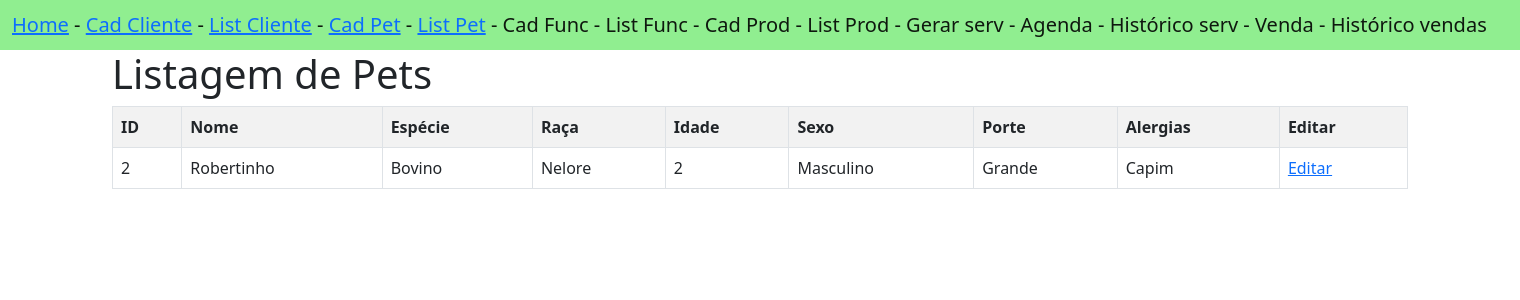
After one commit to antoniovini47/PetPlanet, a Django app: page /listarPets/ in a window 1520 px wide. The commit adds this page. Shown: the top 300 px of the page. Run offline with Django 5.2, Linux system fonts and the light colour scheme; data comes from the database, SQL or seed files in the repository; both versions use the stored data as it was after the commit.

Commit message:
Implementação do sistema completo de cadastro, edição e exclusão de Pet

```diff
--- a/projetoPetPlanet/appPetPlanet/models.py
+++ b/projetoPetPlanet/appPetPlanet/models.py
@@ -1,4 +1,5 @@
 from django.db import models
+
 
 class Cliente(models.Model):
     id_cliente = models.AutoField(primary_key=True)
@@ -7,3 +8,14 @@ class Cliente(models.Model):
     email = models.TextField()
     telefone = models.TextField()
     endereco = models.TextField()
+
+
+class Pet(models.Model):
+    id_pet = models.AutoField(primary_key=True)
+    nome = models.TextField()
+    especie = models.TextField()
+    raca = models.TextField()
+    idade = models.TextField()
+    sexo = models.TextField()
+    porte = models.TextField()
+    alergias = models.TextField()
--- a/projetoPetPlanet/appPetPlanet/templates/cliente/cadastrarCliente.html
+++ b/projetoPetPlanet/appPetPlanet/templates/cliente/cadastrarCliente.html
@@ -1,4 +1,4 @@
-{% extends 'cliente/navBar.html' %}
+{% extends 'navBar.html' %}
 {% block conteudo %}
 <form action="{% url 'salvarNovoClienteNoBD' %}" method="post">
   {% csrf_token %}
--- a/projetoPetPlanet/appPetPlanet/templates/cliente/infoCliente.html
+++ b/projetoPetPlanet/appPetPlanet/templates/cliente/infoCliente.html
@@ -1,4 +1,4 @@
-{% extends 'cliente/navBar.html' %}
+{% extends 'navBar.html' %}
 {% block conteudo %}
 <div class="container">
     ID: {{ cliente.id_cliente }}<br>
--- a/projetoPetPlanet/appPetPlanet/templates/cliente/listarClientes.html
+++ b/projetoPetPlanet/appPetPlanet/templates/cliente/listarClientes.html
@@ -1,4 +1,4 @@
-{% extends 'cliente/navBar.html' %}
+{% extends 'navBar.html' %}
 {% block conteudo %}
 <div class="container">
     <h1>Listagem de Clientes</h1>
--- a/projetoPetPlanet/appPetPlanet/templates/home.html
+++ b/projetoPetPlanet/appPetPlanet/templates/home.html
@@ -1,7 +1,7 @@
-{% extends 'cliente/navBar.html' %}
+{% extends 'navBar.html' %}
 {% block conteudo %}
 <div class="container">
   <h1>Bem-Vindo a Pet Planet</h1>
-    <a>Página Inicial</a>
+  <a>Página Inicial</a>
 </div>
 {% endblock %}
--- a/projetoPetPlanet/appPetPlanet/templates/cliente/navBar.html
+++ b/projetoPetPlanet/appPetPlanet/templates/navBar.html
@@ -14,12 +14,23 @@
 </head>
 
 <body>
-  <nav style="background-color: lightgreen;" class="navbar navbar-light">
+  <nav style="background-color: lightgreen;" class="navbar navbar-light navbar-expand-lg">
     <div class="container-fluid">
       <span class="navbar-brand mb-0 h1">
-        <a href="{% url 'home' %}">Pet Planet</a> -
-        <a href="{% url 'cadastrarCliente' %}">Cadastrar Cliente</a> -
-        <a href="{% url 'listarClientes' %}">Listar Clientes</a>
+        <a href="{% url 'home' %}">Home</a> -
+        <a href="{% url 'cadastrarCliente' %}">Cad Cliente</a> -
+        <a href="{% url 'listarClientes' %}">List Cliente</a> -
+        <a href="{% url 'cadastrarPet' %}">Cad Pet</a> -
+        <a href="{% url 'listarPets' %}">List Pet</a> -
+        <a>Cad Func</a> -
+        <a>List Func</a> -
+        <a>Cad Prod</a> -
+        <a>List Prod</a> -
+        <a>Gerar serv</a> -
+        <a>Agenda</a> -
+        <a>Histórico serv</a> -
+        <a>Venda</a> -
+        <a>Histórico vendas</a>
       </span>
     </div>
   </nav>
--- /dev/null
+++ b/projetoPetPlanet/appPetPlanet/templates/pet/listarPets.html
@@ -0,0 +1,32 @@
+{% extends 'navBar.html' %}
+{% block conteudo %}
+<div class="container">
+    <h1>Listagem de Pets</h1>
+    <table class="table table-bordered table-striped">
+        <tr>
+            <th>ID</th>
+            <th>Nome</th>
+            <th>Espécie</th>
+            <th>Raça</th>
+            <th>Idade</th>
+            <th>Sexo</th>
+            <th>Porte</th>
+            <th>Alergias</th>
+            <th>Editar</th>
+        </tr>
+        {% for pet in pets %}
+        <tr>
+            <td>{{pet.id_pet}}</td>
+            <td>{{pet.nome}}</td>
+            <td>{{pet.especie}}</td>
+            <td>{{pet.raca}}</td>
+            <td>{{pet.idade}}</td>
+            <td>{{pet.sexo}}</td>
+            <td>{{pet.porte}}</td>
+            <td>{{pet.alergias}}</td>
+            <td><a href="{% url 'infoPet' %}{{pet.id_pet}}">Editar</a></td>
+        </tr>
+        {% endfor %}
+    </table>
+</div>
+{% endblock %}
--- a/projetoPetPlanet/appPetPlanet/views.py
+++ b/projetoPetPlanet/appPetPlanet/views.py
@@ -1,12 +1,26 @@
 from django.shortcuts import render
 from .models import Cliente
+from .models import Pet
 from .gerarNomePet import gerarNomePet
 from .gerarPessoa import gerarDadosCliente
 import sqlite3
 
 
+# Função temporária, para debug
+def limparBD(request):
+    bd = sqlite3.connect('db.sqlite3')
+    cursor = bd.cursor()
+    cursor.execute(
+        'DELETE from appPetPlanet_cliente WHERE id_cliente>1')
+    bd.commit()
+    bd.close()
+    return render(request, 'home.html')
+
+
 def home(request):
     return render(request, 'home.html')
+
+# FUNÇÕES CLIENTE
 
 
 def cadastrarCliente(request):
@@ -16,16 +30,6 @@ def cadastrarCliente(request):
 def preencherDadosCliente(request):
     args = gerarDadosCliente()
     return render(request, 'cliente/cadastrarCliente.html', args)
-
-
-def limparBD(request):
-    bd = sqlite3.connect('db.sqlite3')
-    cursor = bd.cursor()
-    cursor.execute(
-        'DELETE from appPetPlanet_cliente WHERE id_cliente>1')
-    bd.commit()
-    bd.close()
-    return render(request, 'home.html')
 
 
 def salvarNovoClienteNoBD(request):
@@ -63,6 +67,50 @@ def infoCliente(request, IDCliente):
     cliente = Cliente.objects.get(id_cliente=IDCliente)
     return render(request, 'cliente/infoCliente.html', {'cliente': cliente})
 
+# FUNÇÕES DO PET
+
+
+def cadastrarPet(request):
+    return render(request, 'pet/cadastrarPet.html')
+
+
+def salvarNovoPetNoBD(request):
+    pet = Pet()
+    pet.nome = request.POST.get('nome')
+    pet.especie = request.POST.get('especie')
+    pet.raca = request.POST.get('raca')
+    pet.idade = request.POST.get('idade')
+    pet.sexo = request.POST.get('sexo')
+    pet.porte = request.POST.get('porte')
+    pet.alergias = request.POST.get('alergias')
+    pet.save()
+    return render(request, 'pet/cadastrarPet.html')
+
+
+def listarPets(request):
+    pets = {
+        'pets': Pet.objects.all()
+    }
+    return render(request, 'pet/listarPets.html', pets)
+
+
+def infoPet(request, IDPet):
+    pet = Pet.objects.get(id_pet=IDPet)
+    return render(request, 'pet/infoPet.html', {'pet': pet})
+
+
+def excluirPetDB(request, IDPet):
+    bd = sqlite3.connect('db.sqlite3')
+    cursor = bd.cursor()
+    cursor.execute(
+        'DELETE from appPetPlanet_pet WHERE id_pet='+str(IDPet))
+    bd.commit()
+    bd.close()
+    pets = {
+        'pets': Pet.objects.all()
+    }
+    return render(request, 'pet/listarPets.html', pets)
+
 
 def preencherDadosPet(request):
     nomePet = gerarNomePet()
--- a/projetoPetPlanet/projetoPetPlanet/urls.py
+++ b/projetoPetPlanet/projetoPetPlanet/urls.py
@@ -20,31 +20,37 @@ from django.contrib import admin
 from appPetPlanet import views
 
 urlpatterns = [
-    # rota, view responsável, nome de referencia
+    # url temporaria, para debug
+    path('limparBD/', views.limparBD, name='limparBD'),
+
+    # urls essenciais
     path('', views.home, name='home'),
-
     path('admin/', admin.site.urls),
 
+    # urls cliente
     path('cadastrarCliente/', views.cadastrarCliente,
          name='cadastrarCliente'),
-
-    path('cadastrarCliente/pdc', views.preencherDadosCliente,
+    path('cadastrarCliente/pd/', views.preencherDadosCliente,
          name='preencherDadosCliente'),
-
     path('listarClientes/', views.listarClientes, name='listarClientes'),
-
     path('salvarNovoClienteNoBD/', views.salvarNovoClienteNoBD,
          name='salvarNovoClienteNoBD'),
-
     path('excluirClienteDoBD/',
          views.excluirClienteDoBD, name='excluirClienteDoBD'),
     path('excluirClienteDoBD/<int:IDCliente>/',
          views.excluirClienteDoBD, name='excluirClienteDoBD'),
-
-    path('limparBD/', views.limparBD, name='limparBD'),
-
-
     path('infoCliente/', views.infoCliente, name='infoCliente'),
     path('infoCliente/<int:IDCliente>/',
          views.infoCliente, name='infoCliente'),
+
+
+    # urls pet
+    path('cadastrarPet/', views.cadastrarPet, name='cadastrarPet'),
+    path('cadastrarPet/pd/', views.cadastrarPet, name='preencherDadosPet'),
+    path('listarPets/', views.listarPets, name='listarPets'),
+    path('salvarNovoPetNoDB/', views.salvarNovoPetNoBD, name='salvarNovoPetNoDB'),
+    path('infoPet/', views.infoPet, name='infoPet'),
+    path('infoPet/<int:IDPet>/', views.infoPet, name='infoPet'),
+    path('excluirPetDB/', views.excluirPetDB, name='excluirPetDB'),
+    path('excluirPetDB/<int:IDPet>/', views.excluirPetDB, name='excluirPetDB'),
 ]
```
Also changed, not shown: projetoPetPlanet/appPetPlanet/templates/pet/cadastrarPet.html (added, +20 -0 lines), projetoPetPlanet/appPetPlanet/templates/pet/infoPet.html (added, +14 -0 lines), projetoPetPlanet/appPetPlanet/migrations/0003_pet.py (added), projetoPetPlanet/db.sqlite3.
